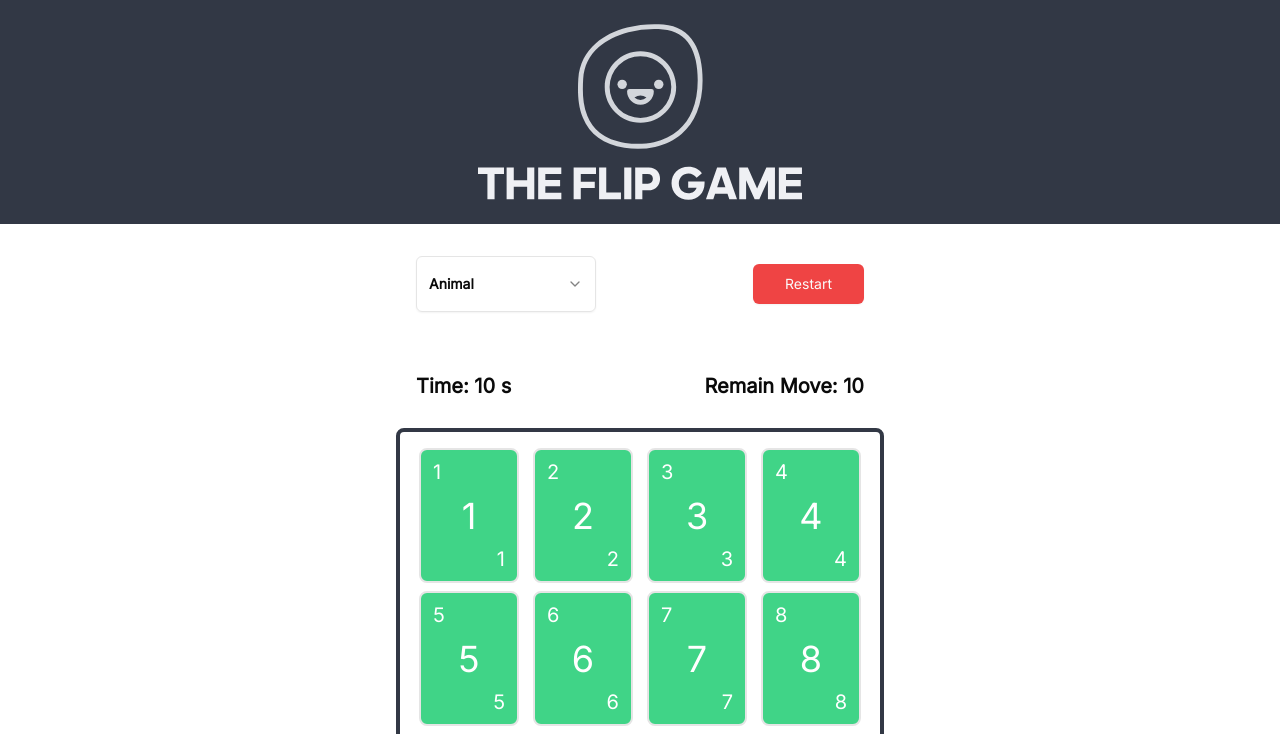
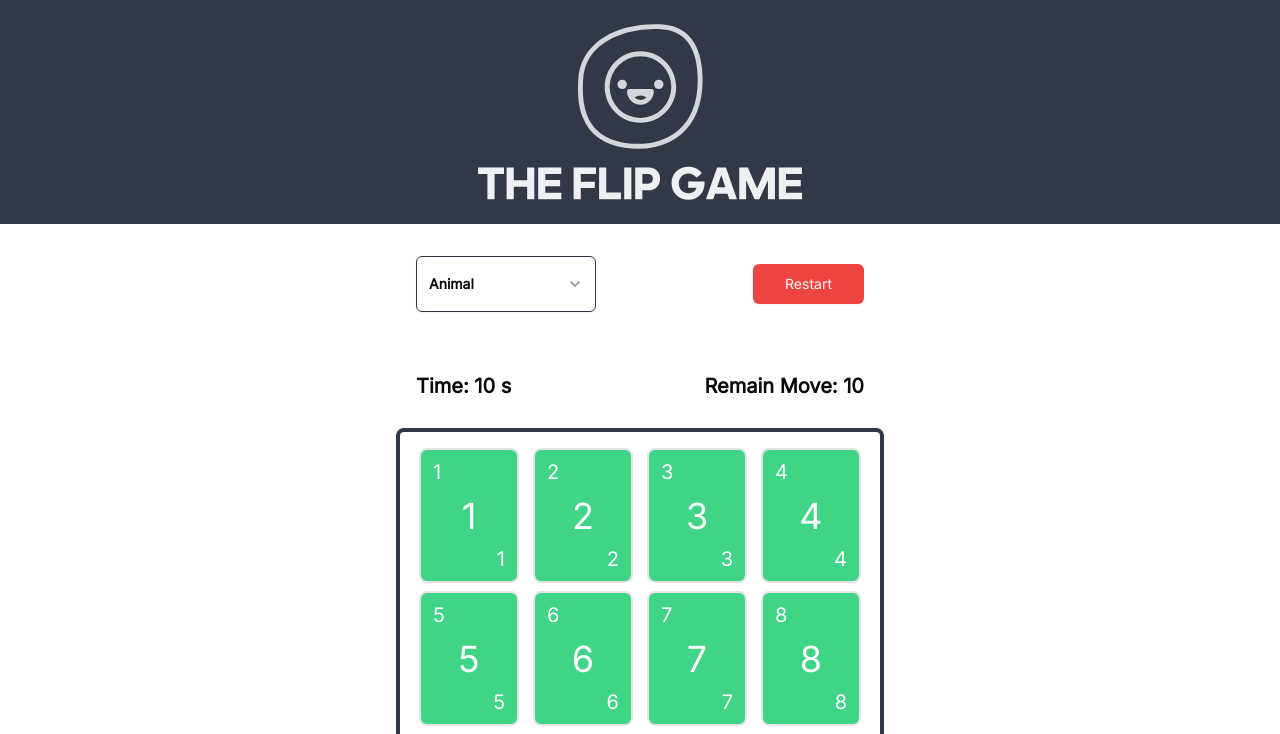
Before and after one commit to alirlikh/flip-the-card, a Next.js app: page / in a window 1280 px wide. Shown: the top 734 px of the page. Built offline with nearby package versions, Linux system fonts and the light colour scheme.

Commit message:
fix: category style and disablable when game started

```diff
--- a/app/_component/CategorySelect.tsx
+++ b/app/_component/CategorySelect.tsx
@@ -6,7 +6,7 @@ import {
   SelectTrigger,
   SelectValue,
 } from "@/components/ui/select";
-import { useAppDispatch } from "../hooks/hook";
+import { useAppDispatch, useAppSelector } from "../hooks/hook";
 import { changeCategory } from "../_lib/features/gameSlice/gameSlice";
 
 const categoriesArray = [
@@ -22,6 +22,7 @@ const categoriesArray = [
 
 function CategorySelect() {
   const dispatch = useAppDispatch();
+  const { flippedCards } = useAppSelector((state) => state.gameState);
 
   const handleSetCategory = (name: string) => {
     dispatch(changeCategory(name));
@@ -29,17 +30,22 @@ function CategorySelect() {
 
   return (
     <Select
+      disabled={flippedCards.length > 0}
       onValueChange={handleSetCategory}
       defaultValue={categoriesArray[0].name}
     >
-      <SelectTrigger className="w-[180px] h-14 font-bold ">
+      <SelectTrigger className="w-[180px] h-14 font-bold border-blackBlue">
         <SelectValue placeholder="Select a Category" />
       </SelectTrigger>
-      <SelectContent className="font-bold">
+      <SelectContent className="font-bold ">
         <SelectGroup>
           {categoriesArray.map((category) => {
             return (
-              <SelectItem key={category.id} value={category.name}>
+              <SelectItem
+                className="h-12"
+                key={category.id}
+                value={category.name}
+              >
                 {category.name}
               </SelectItem>
             );
```
